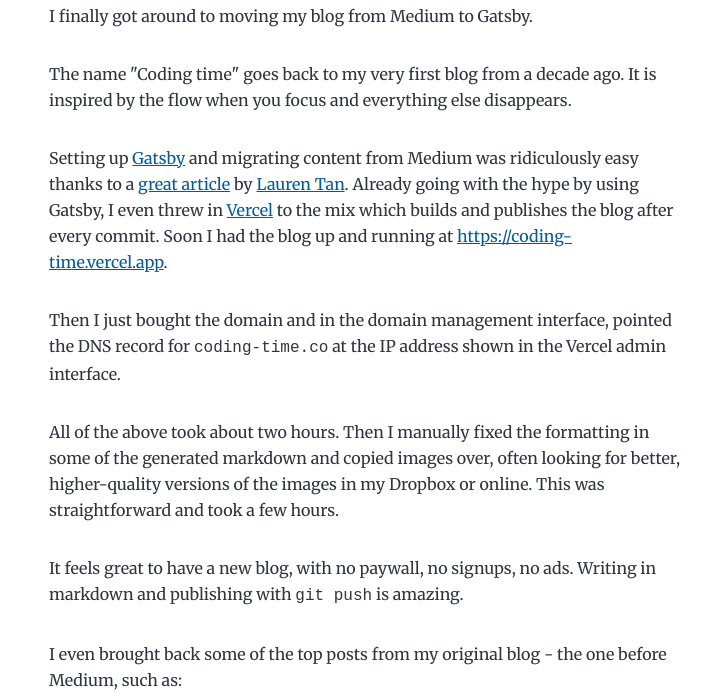
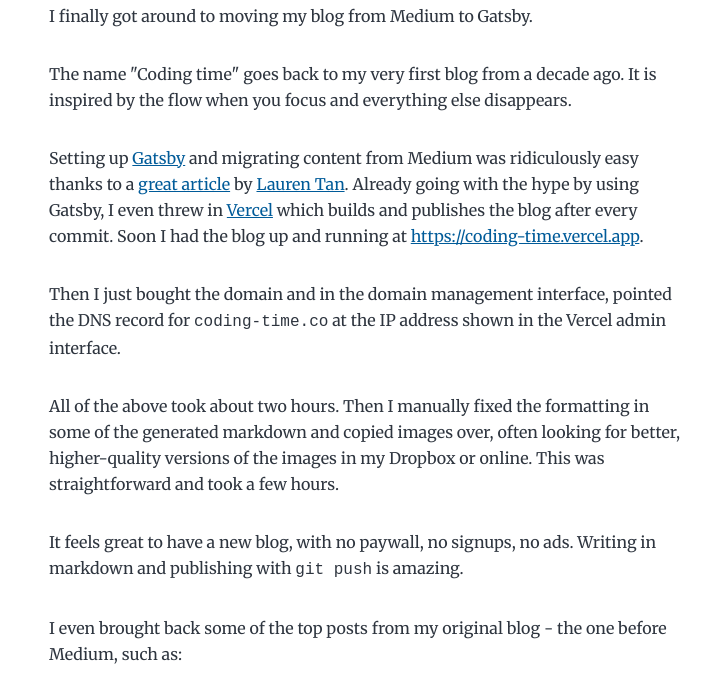
Before and after one commit to mkonicek/coding-time, a Gatsby site: page /hello-world/ in a window 1280 px wide. Shown: the part 1313-2009 px from the top of the page, without its empty margins (275-986 px from the left). Built offline with nearby package versions, Linux system fonts and the light colour scheme; Gatsby itself is replaced by a stand-in of ours.

Commit message:
Hello world - wording

```diff
--- a/content/blog/hello-world/index.md
+++ b/content/blog/hello-world/index.md
@@ -13,7 +13,7 @@
 
 The name "Coding time" goes back to my very first blog from a decade ago. It is inspired by the flow when you focus and everything else disappears.
 
-Setting up [Gatsby](https://www.gatsbyjs.com/) and migrating content from Medium was ridiculously easy thanks to a [great article](https://www.no.lol/2019-03-16-medium-to-gatsby/) by [Lauren Tan](https://twitter.com/sugarpirate_). Already going with the hype by using Gatsby, I even threw in [Vercel](https://vercel.com/) to the mix which builds and publishes the blog after every commit. Soon I had the blog up and running at https://coding-time.vercel.app.
+Setting up [Gatsby](https://www.gatsbyjs.com/) and migrating content from Medium was ridiculously easy thanks to a [great article](https://www.no.lol/2019-03-16-medium-to-gatsby/) by [Lauren Tan](https://twitter.com/sugarpirate_). Already going with the hype by using Gatsby, I even threw in [Vercel](https://vercel.com/) which builds and publishes the blog after every commit. Soon I had the blog up and running at https://coding-time.vercel.app.
 
 Then I just bought the domain and in the domain management interface, pointed the DNS record for `coding-time.co` at the IP address shown in the Vercel admin interface.
 
```
